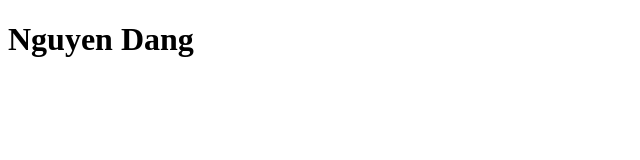
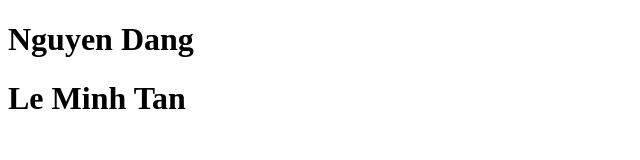
Before and after one commit to dangromeo90/duan1, a plain HTML site: page index.html in a window 1280 px wide. Shown: the whole page, without its empty margins (0-640 px from the left). Drawn offline with Linux system fonts and the light colour scheme.

Commit message:
Sua lan 1

```diff
--- a/index.html
+++ b/index.html
@@ -7,5 +7,6 @@
 </head>
 <body>
     <h1>Nguyen Dang</h1>
+    <h1>Le Minh Tan</h1>
 </body>
 </html>
```
